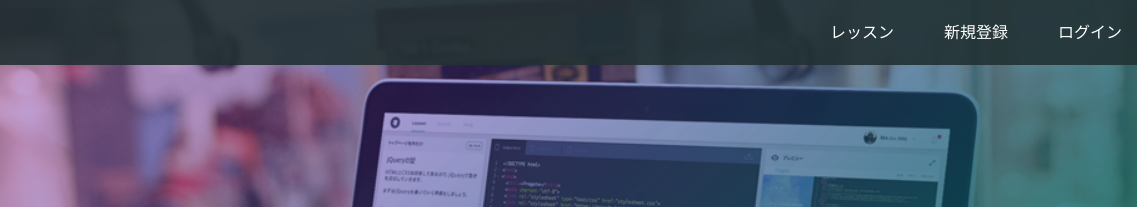
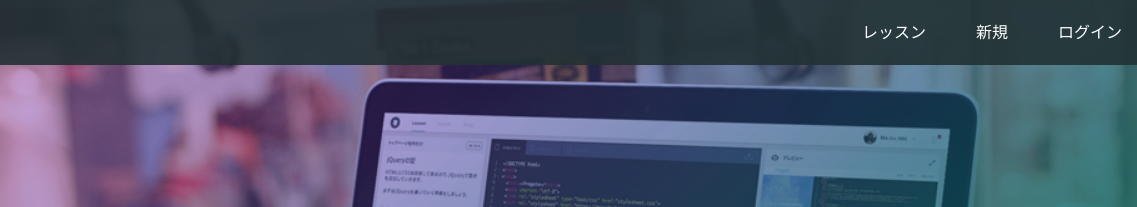
Before and after one commit to ayumi-web/sample, a plain HTML site: page index.html in a window 1280 px wide. Shown: the top 207 px of the page, 143-1280 px from the left. Drawn offline with Linux system fonts and the light colour scheme.

Commit message:
Update index.html

```diff
--- a/index.html
+++ b/index.html
@@ -16,7 +16,7 @@
       <span class="fa fa-bars menu-icon"></span>
       <div class="header-right">
         <a href="#">レッスン</a>
-        <a href="#">新規登録</a>
+        <a href="#">新規</a>
         <a href="#" class="login">ログイン</a>
       </div>
     </div>
```
